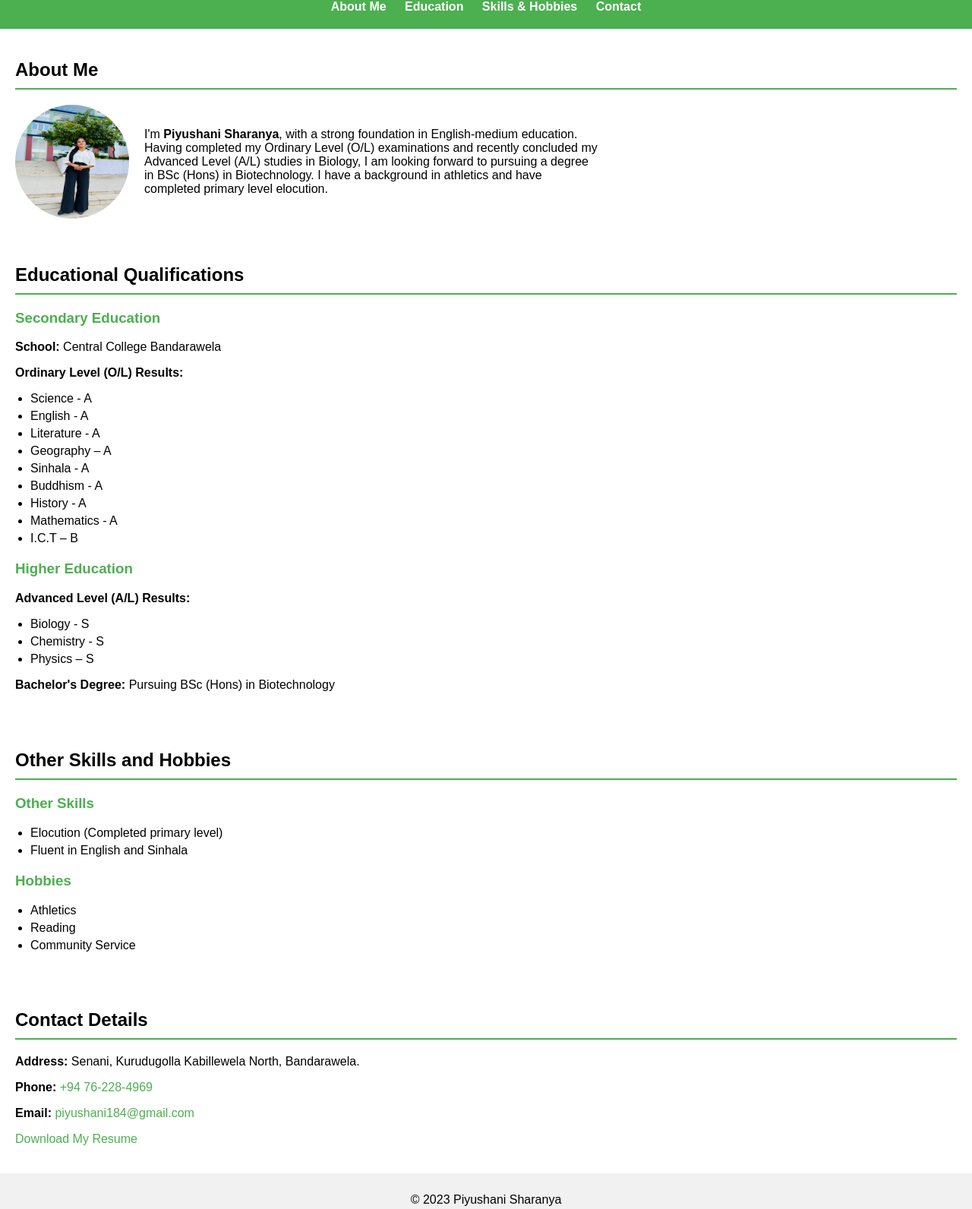
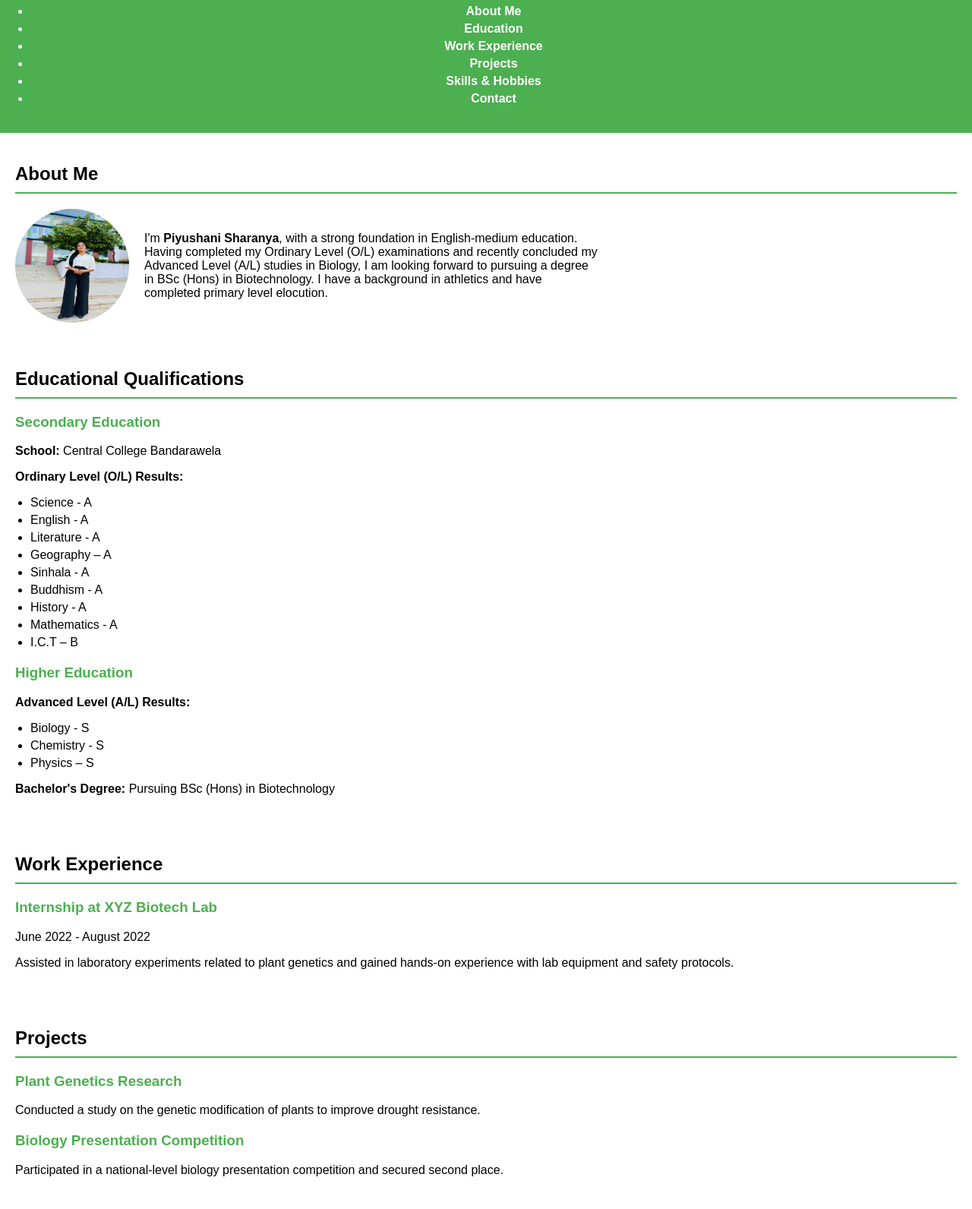
Before and after one commit to Piyushani-S/Piyushani-S.github.io, a plain HTML site: page index.html in a window 1280 px wide. Shown: the part 100-1692 px from the top of the page at 76% size. Drawn offline with Linux system fonts and the light colour scheme.

Commit message:
Update index.html

```diff
--- a/index.html
+++ b/index.html
@@ -8,22 +8,35 @@
     <!-- Meta descriptions for SEO -->
     <meta name="description" content="Portfolio of Piyushani Sharanya, a student pursuing BSc (Hons) in Biotechnology.">
     <meta name="keywords" content="Piyushani Sharanya, Portfolio, Biotechnology, Student, Sri Lanka">
+    <!-- Google Fonts -->
+    <link href="https://fonts.googleapis.com/css2?family=Poppins:wght@300;400;600&display=swap" rel="stylesheet">
+    <!-- Font Awesome for Icons -->
+    <link rel="stylesheet" href="https://cdnjs.cloudflare.com/ajax/libs/font-awesome/6.0.0-beta3/css/all.min.css" integrity="sha384-eN5uPq1rD0/qykDC3FHecg1kKokPH3pqYf1e+k8z2ZP/zxVYIpAVkgfG6BY3A2ln" crossorigin="anonymous" />
 </head>
 <body>
     <!-- Header Section -->
     <header>
+        <div class="container">
+            <div class="header-content">
                 <h1 class="name">Piyushani Sharanya</h1>
-        <h2 class="title">Student</h2>
+                <h2 class="title">Aspiring Biotechnologist</h2>
                 <nav>
-            <a href="#about">About Me</a>
-            <a href="#education">Education</a>
-            <a href="#skills">Skills & Hobbies</a>
-            <a href="#contact">Contact</a>
+                    <ul>
+                        <li><a href="#about">About Me</a></li>
+                        <li><a href="#education">Education</a></li>
+                        <li><a href="#work">Work Experience</a></li>
+                        <li><a href="#projects">Projects</a></li>
+                        <li><a href="#skills">Skills & Hobbies</a></li>
+                        <li><a href="#contact">Contact</a></li>
+                    </ul>
                 </nav>
+            </div>
+        </div>
     </header>
 
     <!-- About Me Section -->
     <section id="about">
+        <div class="container">
             <h2>About Me</h2>
             <div class="about-content">
                 <img src="images/profile.jpg" alt="Piyushani Sharanya">
@@ -34,10 +47,12 @@
                     I have a background in athletics and have completed primary level elocution.
                 </p>
             </div>
+        </div>
     </section>
 
     <!-- Education Section -->
     <section id="education">
+        <div class="container">
             <h2>Educational Qualifications</h2>
 
             <!-- Secondary Education -->
@@ -65,40 +80,87 @@
                 <li>Physics – S</li>
             </ul>
             <p><strong>Bachelor's Degree:</strong> Pursuing BSc (Hons) in Biotechnology</p>
+        </div>
+    </section>
+
+    <!-- Work Experience Section -->
+    <section id="work">
+        <div class="container">
+            <h2>Work Experience</h2>
+            <div class="timeline">
+                <!-- Dummy Work Experience -->
+                <div class="timeline-item">
+                    <h3>Internship at XYZ Biotech Lab</h3>
+                    <span>June 2022 - August 2022</span>
+                    <p>Assisted in laboratory experiments related to plant genetics and gained hands-on experience with lab equipment and safety protocols.</p>
+                </div>
+            </div>
+        </div>
+    </section>
+
+    <!-- Projects Section -->
+    <section id="projects">
+        <div class="container">
+            <h2>Projects</h2>
+            <div class="projects-grid">
+                <!-- Dummy Project 1 -->
+                <div class="project-item">
+                    <h3>Plant Genetics Research</h3>
+                    <p>Conducted a study on the genetic modification of plants to improve drought resistance.</p>
+                </div>
+                <!-- Dummy Project 2 -->
+                <div class="project-item">
+                    <h3>Biology Presentation Competition</h3>
+                    <p>Participated in a national-level biology presentation competition and secured second place.</p>
+                </div>
+            </div>
+        </div>
     </section>
 
     <!-- Skills and Hobbies Section -->
     <section id="skills">
+        <div class="container">
             <h2>Other Skills and Hobbies</h2>
 
             <!-- Other Skills -->
             <h3>Other Skills</h3>
-        <ul>
+            <ul class="skills-list">
                 <li>Elocution (Completed primary level)</li>
                 <li>Fluent in English and Sinhala</li>
+                <li>Public Speaking</li>
+                <li>Team Leadership</li>
+                <li>Basic Computer Skills</li>
             </ul>
 
             <!-- Hobbies -->
             <h3>Hobbies</h3>
-        <ul>
+            <ul class="hobbies-list">
                 <li>Athletics</li>
-            <li>Reading</li>
+                <li>Reading Scientific Journals</li>
                 <li>Community Service</li>
+                <li>Traveling</li>
             </ul>
+        </div>
     </section>
 
     <!-- Contact Section -->
     <section id="contact">
+        <div class="container">
             <h2>Contact Details</h2>
-        <p><strong>Address:</strong> Senani, Kurudugolla Kabillewela North, Bandarawela.</p>
-        <p><strong>Phone:</strong> <a href="tel:+94762284969">+94 76-228-4969</a></p>
-        <p><strong>Email:</strong> <a href="mailto:piyushani184@gmail.com">piyushani184@gmail.com</a></p>
-        <p><a href="resume.pdf" download>Download My Resume</a></p>
+            <div class="contact-info">
+                <p><i class="fas fa-map-marker-alt"></i> Senani, Kurudugolla Kabillewela North, Bandarawela.</p>
+                <p><i class="fas fa-phone"></i> <a href="tel:+94762284969">+94 76-228-4969</a></p>
+                <p><i class="fas fa-envelope"></i> <a href="mailto:piyushani184@gmail.com">piyushani184@gmail.com</a></p>
+                <p><i class="fas fa-file-pdf"></i> <a href="resume.pdf" download>Download My Resume</a></p>
+            </div>
+        </div>
     </section>
 
     <!-- Footer -->
     <footer>
+        <div class="container">
             <p>&copy; 2023 Piyushani Sharanya</p>
+        </div>
     </footer>
 </body>
 </html>
```
Lines whose indentation alone changed are shown as unchanged.
